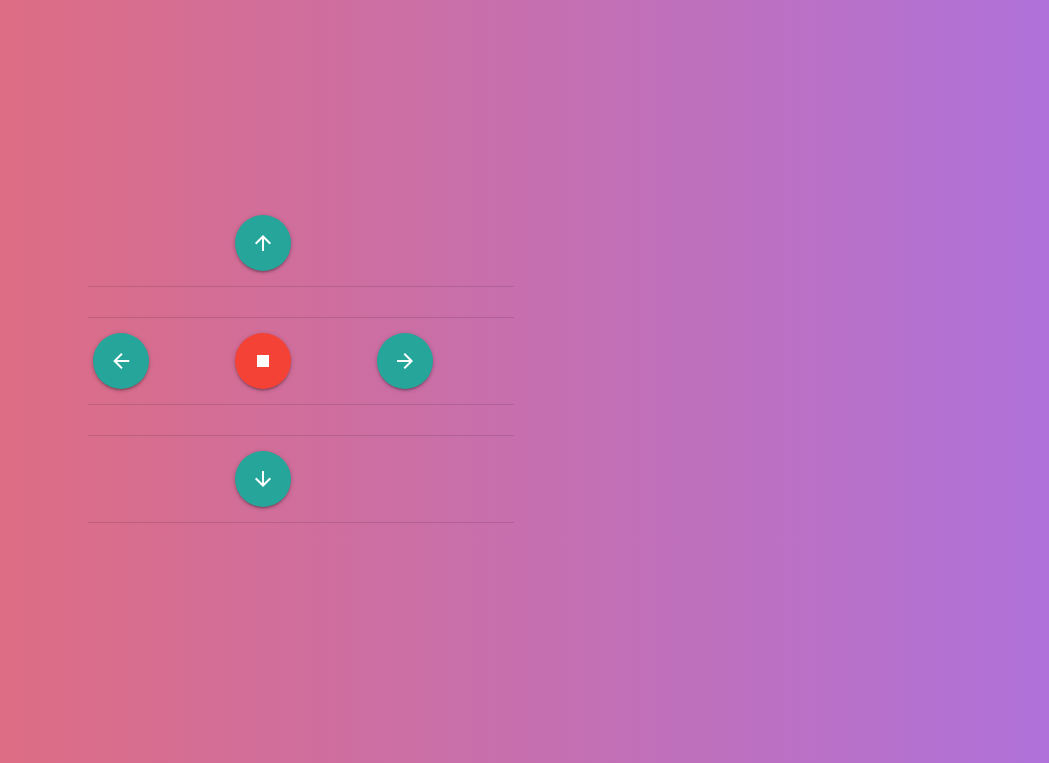
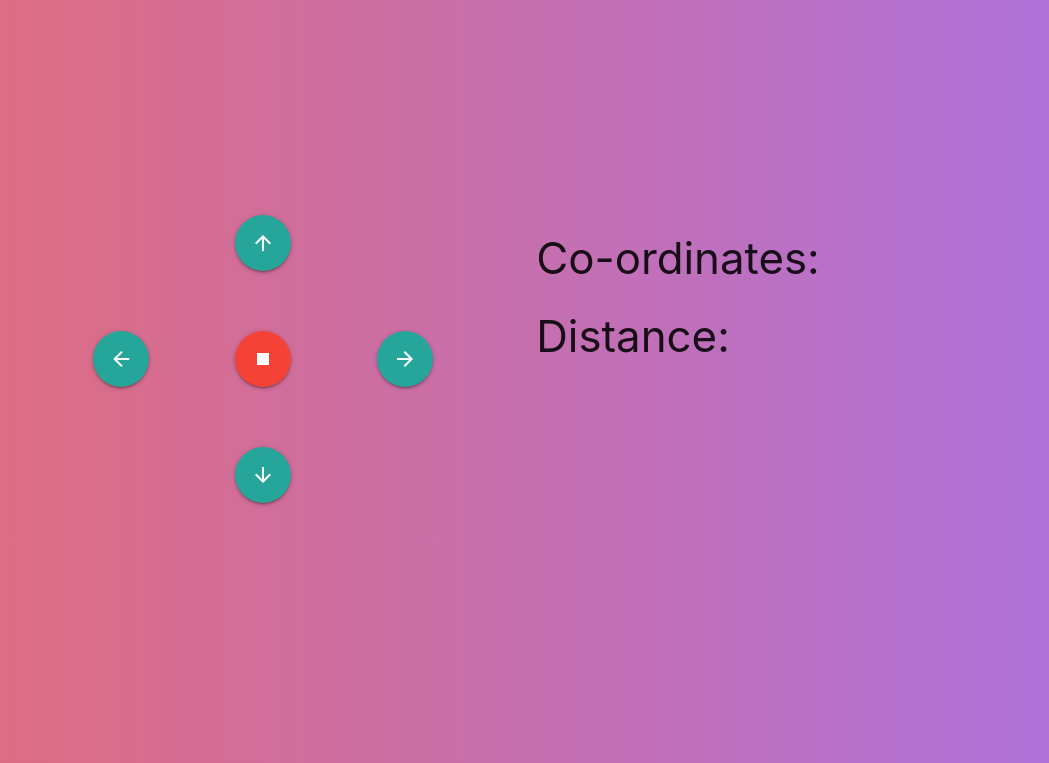
Before and after one commit to ctrl-alt-code-iot-hackathon/HornOKPlease, a Flask app: template APIs/app/templates/main.html in a window 1280 px wide. Shown: the top 763 px of the page, without its empty margins (115-1164 px from the left). Run offline with Flask 2, Linux system fonts and the light colour scheme; the template is opened without the code that fills it, so the values that code supplies are empty; some libraries are stand-ins or nearby versions.

Commit message:
removed borders from cursor's table.

```diff
--- a/APIs/app/static/css/main.css
+++ b/APIs/app/static/css/main.css
@@ -7,6 +7,7 @@ body
 table
 {
   margin-top: 200px;
+  border-collapse: unset;
 }
 /* fallback */
 @font-face {
@@ -32,3 +33,8 @@ table
   -webkit-font-feature-settings: 'liga';
   -webkit-font-smoothing: antialiased;
 }
+
+#col2
+{
+  margin-top: 23%;
+}
--- a/APIs/app/templates/main.html
+++ b/APIs/app/templates/main.html
@@ -47,7 +47,7 @@
 
    <div class="row">
       <div class="col s6">
-<table class="highlight">
+<table style="border-collapse: unset;">
         <thead>
           <tr>
               <th></th>
@@ -83,6 +83,16 @@
       </table>
 
 </div>
+
+
+<div class="col s6" id="col2">
+  <h3>Co-ordinates:</h3>
+  <h3>Distance:</h3>
+
+
+
+
+</div>
 </div>
 </div>
 </body>
```
